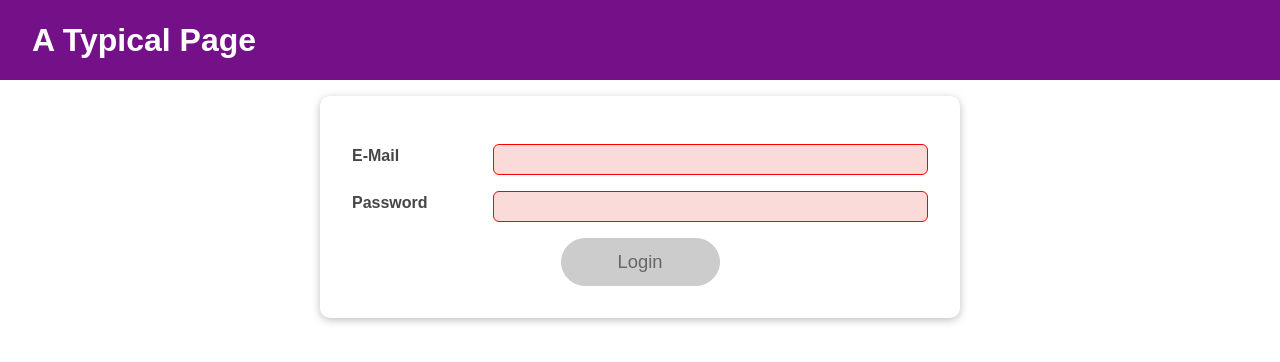
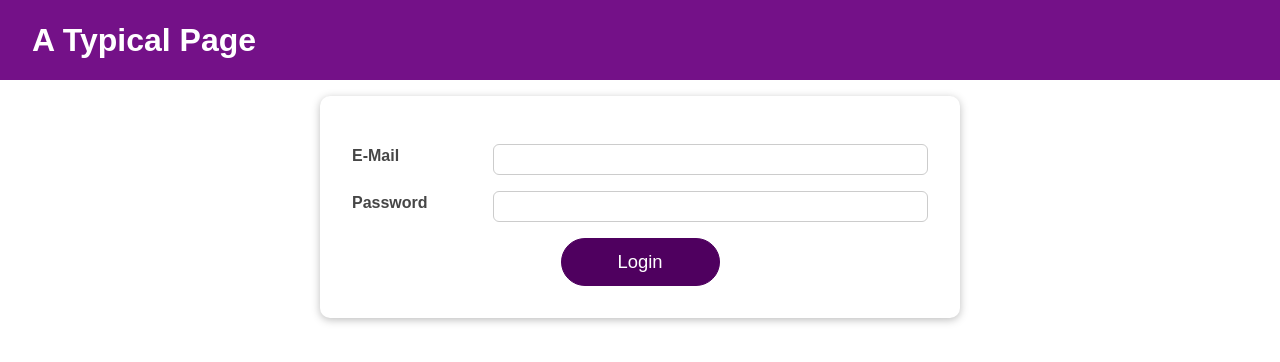
Before and after one commit to kunalkhairnar1198/useContext, a React (Create React App) app: page / in a window 1280 px wide. Shown: the top 362 px of the page. Built offline with nearby package versions, Linux system fonts and the light colour scheme.

Commit message:
LearnForwardRef

```diff
--- a/src/components/Input/Input.js
+++ b/src/components/Input/Input.js
@@ -1,19 +1,32 @@
-import React from 'react'
+import React, {  useImperativeHandle, useRef } from 'react'
 import classes from './Input.module.css';
 
 
 // Can you create a reusable Input component which could replace the current input elements which take email and password.
 // The Input component should take all the data as props.
 // this Input component is reusable component it can accept data as an props value and render the input component
-function Input(props) {
+const Input = React.forwardRef((props, ref) => {
+  const inputRef = useRef();
+
+  const activate = () => {
+    inputRef.current.focus();
+  };
+
+  useImperativeHandle(ref, () => {
+    return {
+      focus: activate,
+    };
+  });
 
   return (
-    <div className={`${classes.control} ${
+    <div
+      className={`${classes.control} ${
         props.isValid === false ? classes.invalid : ''
       }`}
     >
       <label htmlFor={props.id}>{props.label}</label>
       <input
+        ref={inputRef}
         type={props.type}
         id={props.id}
         value={props.value}
@@ -21,7 +34,7 @@ function Input(props) {
         onBlur={props.onBlur}
       />
     </div>
-  )
-}
+  );
+});
 
-export default Input
+export default Input;
--- a/src/components/Input/Input.module.css
+++ b/src/components/Input/Input.module.css
@@ -1,5 +1,3 @@
-
-
 .control {
   margin: 1rem 0;
   display: flex;
@@ -38,11 +36,9 @@
   background: #fbdada;
 }
 
-
 @media (min-width: 768px) {
   .control {
     align-items: center;
     flex-direction: row;
   }
-
 }
--- a/src/components/Login/Login.js
+++ b/src/components/Login/Login.js
@@ -1,12 +1,10 @@
-import React, { useState, useEffect, useReducer, useContext } from 'react';
+import React, { useState, useEffect, useReducer, useContext, useRef } from 'react';
 
 import Card from '../UI/Card/Card';
 import classes from './Login.module.css';
 import Button from '../UI/Button/Button';
 import AuthContext from '../store/auth-context';
 import Input from '../Input/Input';
-
-
 
 //create reducer function component outside
 const emailReducer = (state, action) => {
@@ -16,65 +14,76 @@ const emailReducer = (state, action) => {
   if (action.type === 'INPUT_BLUR') {
     return { value: state.value, isValid: state.value.includes('@') };
   }
-
   return { value: '', isValid: false };
-}
+};
 
 const passwordReducer = (state, action) => {
   if (action.type === 'USER_INPUT') {
-    return { value: action.val, passwordIsValid: action.val.trim().length > 6 };
+    return { value: action.val, isValid: action.val.trim().length > 6 };
   }
   if (action.type === 'INPUT_BLUR') {
-    return { value: state.value, passwordIsValid: state.value.trim().length > 6 };
+    return { value: state.value, isValid: state.value.trim().length > 6 };
   }
-
-  return { value: '', passwordIsValid: false };
-}
+  return { value: '', isValid: false };
+};
 
 const Login = () => {
+
   //when use custome context values to provides to the auth-context.js component
  const authctx = useContext(AuthContext)
+
  const [formIsValid, setFormIsValid] = useState(false);
 
  const [emailState, dispatchEmail]= useReducer(emailReducer, {
   value:'',
-  isValid: false,
+  isValid: null,
  })
 
  const [passwordState, dispatchPassword]= useReducer(passwordReducer, {
   value: '',
-  passwordIsValid: false,
+  isValid: null,
  })
+
+ const emailInputRef = useRef()
+ const passwordInputRef = useRef()
+
+ const { isValid: emailIsValid } = emailState;
+ const { isValid: passwordIsValid } = passwordState;
+
+    useEffect(()=>{
+      console.log('first render useEffect execute')
+      return()=>{
+        console.log('when any state update then return cleanup function')
+      }
+    },[])
 
     useEffect(() => {
       const identifier = setTimeout(() => {
         console.log('Checking form validity!');
-    setFormIsValid(
-      emailState.value.includes('@') && passwordState.value.trim().length > 6
-    );
+        setFormIsValid(emailIsValid && passwordIsValid);
       }, 500);
 
       return () => {
         console.log('CLEANUP');
         clearTimeout(identifier);
       };
-}, [emailState, passwordState]);
+    }, [emailIsValid, passwordIsValid]);
 
 
   const emailChangeHandler = (event) => {
       dispatchEmail({type: "USER_INPUT", val:event.target.value})
 
-    setFormIsValid(
-      event.target.value.includes('@') && passwordState.value.trim().length > 6
-    );
+    // setFormIsValid(
+    //   event.target.value.includes('@') && passwordState.value.trim().length > 6
+    // );
   };
 
   const passwordChangeHandler = (event) => {
    dispatchPassword({ type: 'USER_INPUT', val: event.target.value })
 
-    setFormIsValid(
-      emailState.isValid && event.target.value.trim().length > 6
-    );
+    // setFormIsValid(
+    //   emailState.isValid && event.target.value.trim().length > 6
+    // );
   };
 
   const validateEmailHandler = () => {
@@ -87,18 +96,42 @@ const Login = () => {
 
   const submitHandler = (event) => {
     event.preventDefault();
+    if (formIsValid) {
       authctx.onLogin(emailState.value, passwordState.value);
+    } else if (!emailIsValid) {
+      emailInputRef.current.focus();
+    } else {
+      passwordInputRef.current.focus();
+    }
   };
 
   return (
     <Card className={classes.login}>
       <form onSubmit={submitHandler}>
        {/* seprate create Input components for email and password this two Input compoennt call an pass state as an argument in the Input compoents */}
-       <Input id='email' label='E-Mail' type='email' isValid={emailState.isValid} value={emailState.value} onChange={emailChangeHandler} onBlur={validateEmailHandler}/>
-       <Input id='password' label='Password' type='password' isValid={passwordState.passwordIsValid} value={passwordState.value} onChange={passwordChangeHandler} onBlur={validatePasswordHandler}/>
+          <Input
+          ref={emailInputRef}
+          id='email'
+          label='E-Mail'
+          type='email'
+          isValid={emailIsValid}
+          value={emailState.value}
+          onChange={emailChangeHandler}
+          onBlur={validateEmailHandler}
+          />
+          <Input
+          ref={passwordInputRef}
+          id='password'
+          label='Password'
+          type='password'
+          isValid={passwordIsValid}
+          value={passwordState.value}
+          onChange={passwordChangeHandler}
+          onBlur={validatePasswordHandler}
+          />
 
         <div className={classes.actions}>
-          <Button type="submit" className={classes.btn} disabled={!formIsValid}>
+          <Button type="submit" className={classes.btn}>
             Login
           </Button>
         </div>
```
Also changed, not shown: src/components/Login/Login.module.css (line endings or trailing spaces). Lines whose indentation alone changed are shown as unchanged.
